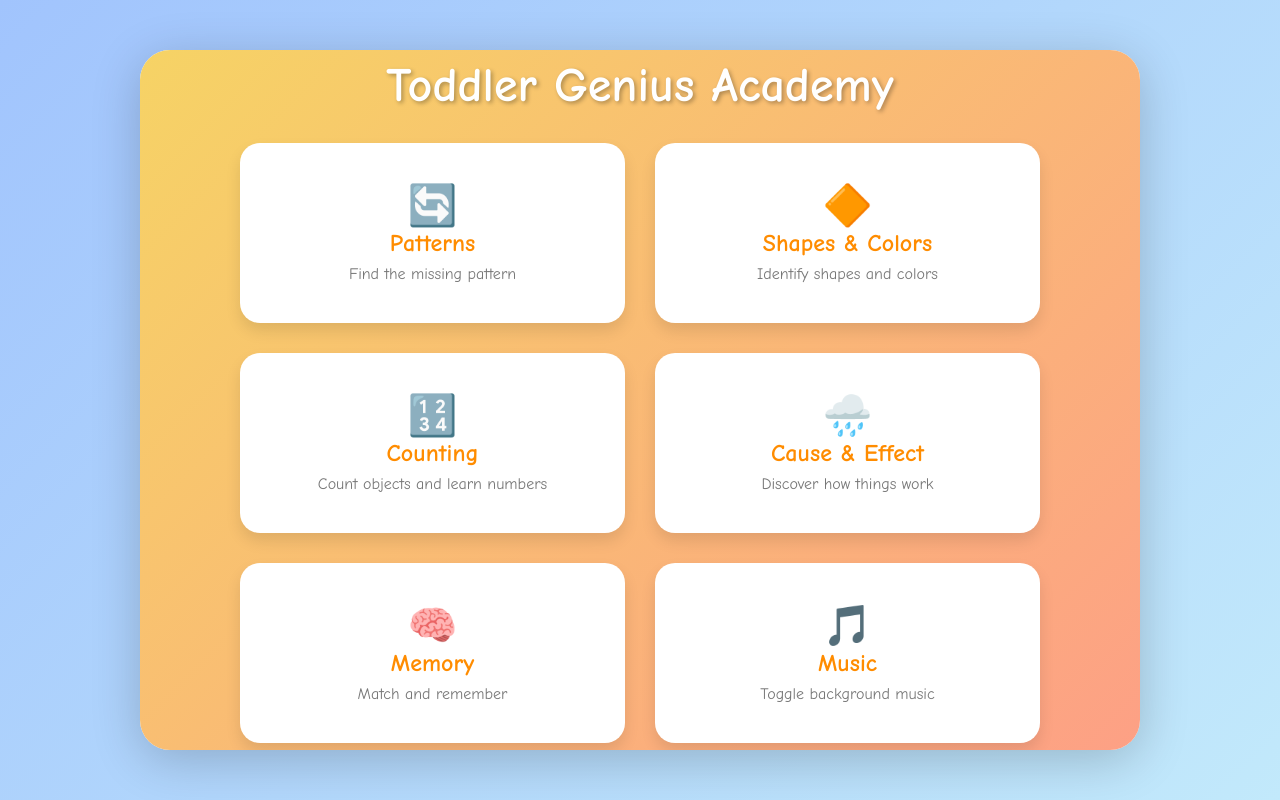
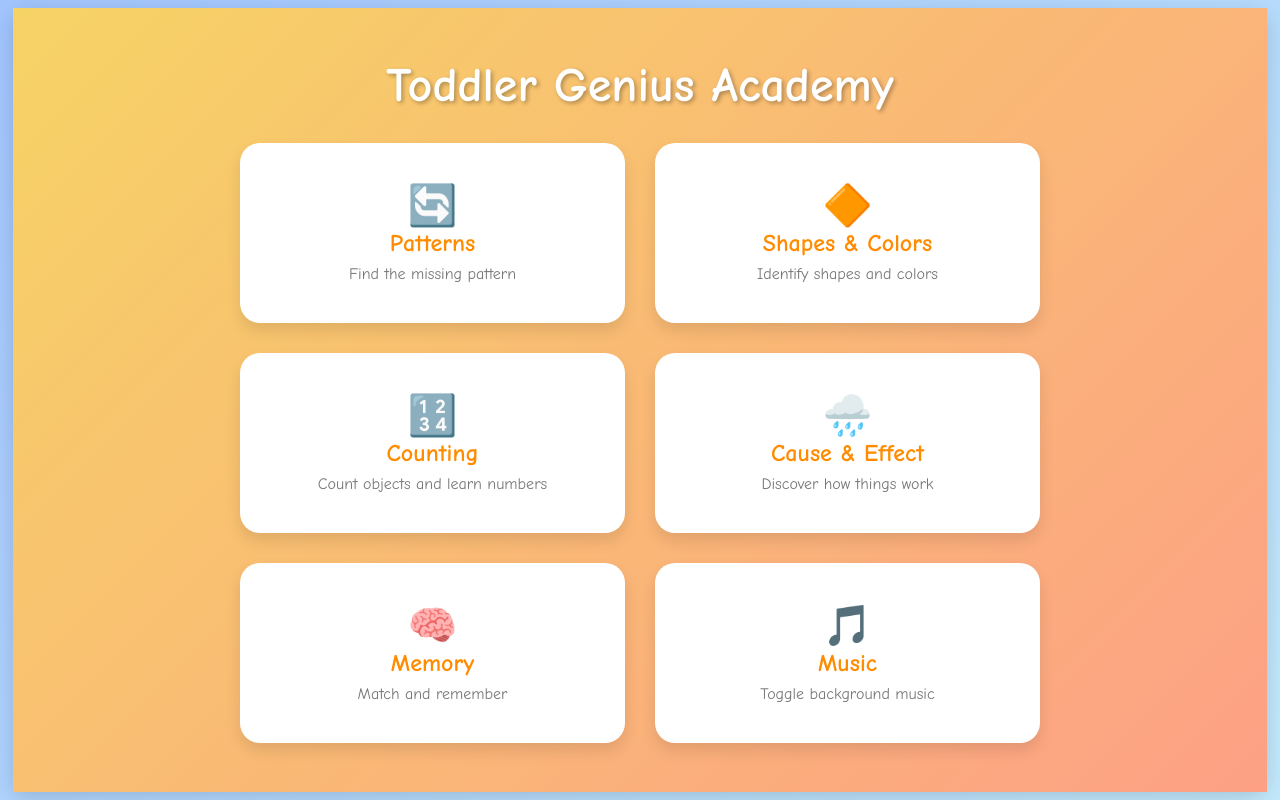
Before and after one commit to Lojikli/Lojikli-Kids, a plain HTML site: page 2 yr old/toddler-genius-app-fixed.html in a window 1280 px wide. Drawn offline with Linux system fonts and the light colour scheme.

Commit message:
todder app updated

```diff
--- a/2 yr old/toddler-genius-app-fixed.html
+++ b/2 yr old/toddler-genius-app-fixed.html
@@ -25,17 +25,17 @@
         }
 
         #game-container {
-            width: 90%;
-            height: 90%;
-            max-width: 1000px;
-            max-height: 700px;
-            background-color: white;
-            border-radius: 30px;
-            box-shadow: 0 10px 50px rgba(0, 0, 0, 0.2);
-            overflow: hidden;
-            position: relative;
-        }
-
+    width: 98%;        /* Increase from 90% to 98% */
+    height: 98%;       /* Increase from 90% to 98% */
+    max-width: none;   /* Remove the max-width restriction */
+    max-height: none;  /* Remove the max-height restriction */
+    margin: 0 auto;    /* Center the container */
+    background-color: white;
+    border-radius: 15px; /* Reduced from 30px for less rounded corners */
+    box-shadow: 0 5px 20px rgba(0, 0, 0, 0.15);
+    overflow: visible; /* Change from hidden to visible if elements are being cut off */
+    position: relative;
+}
         /* Menu Styles */
         #main-menu {
             width: 100%;
```
